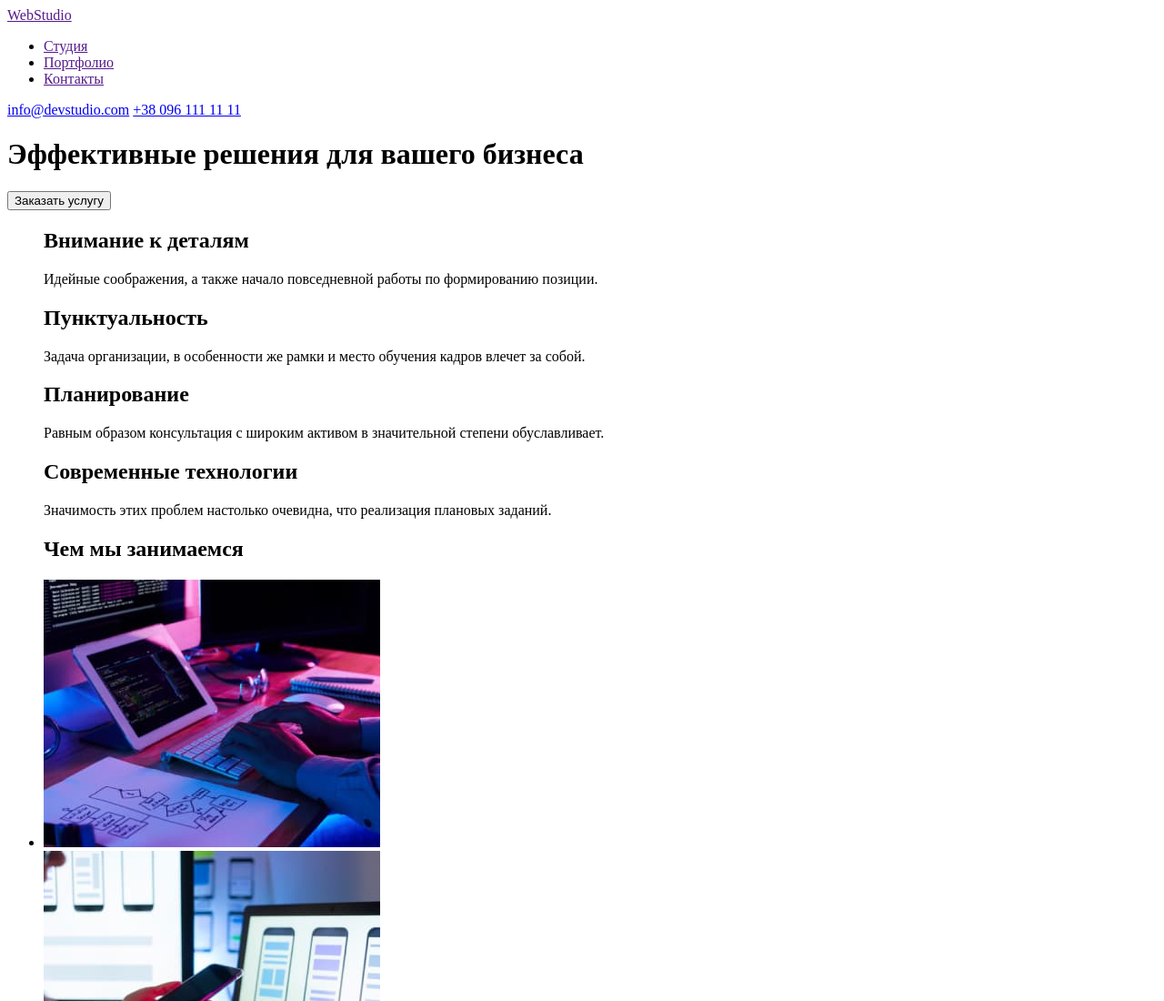
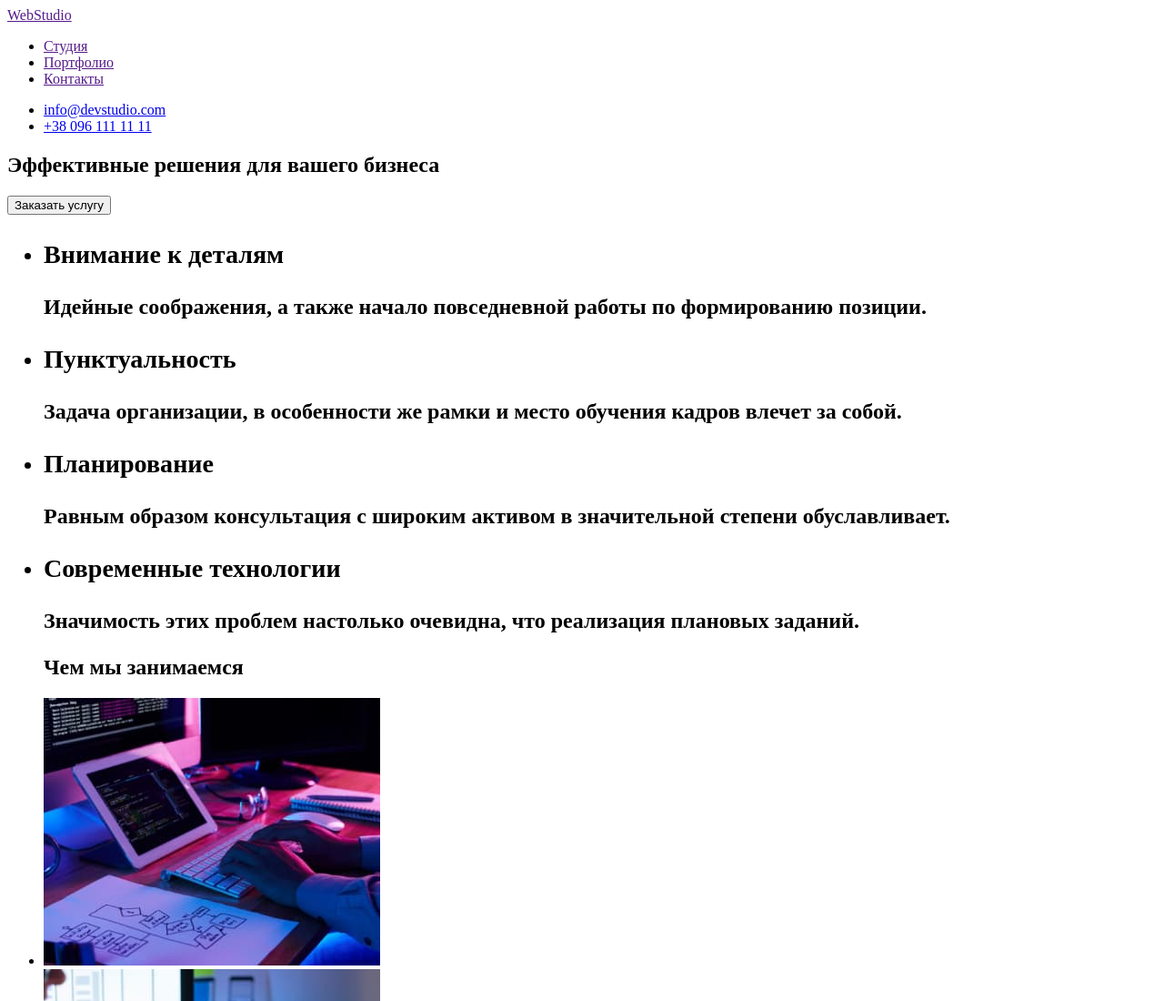
Before and after one commit to bobr1k92/goit-markup-hw-08, a plain HTML site: page index.html in a window 1280 px wide. Shown: the top 1100 px of the page at 91% size. Drawn offline with Linux system fonts and the light colour scheme.

Commit message:
Update index.html

```diff
--- a/index.html
+++ b/index.html
@@ -17,26 +17,40 @@
             <li><a href="">Контакты</a></li>
         </ul>
     </nav>
-        <a href="mail:info@devstudio.com">info@devstudio.com</a>
-        <a href="tel:+380961111111">+38 096 111 11 11</a>
+        <ul>
+            <li><a href="mail:info@devstudio.com">info@devstudio.com</a></li>
+            <li><a href="tel:+380961111111">+38 096 111 11 11</a></li>
+        </ul>
 </header>
 <!-- main section -->
 <main>
+<section>
     <h1>Эффективные решения для вашего бизнеса</h1>
     <button type="button">Заказать услугу</button>
-</main>
+</section>
+
 <!-- section 1 -->
 <section>
+    <h2>
         <ul>
-        <h2>Внимание к деталям</h2>
+            <li>
+                <h3>Внимание к деталям</h3>
                 <p>Идейные соображения, а также начало повседневной работы по формированию позиции.</p>
-        <h2>Пунктуальность</h2>
+            </li>
+            <li>
+                <h3>Пунктуальность</h3>
                 <p>Задача организации, в особенности же рамки и место обучения кадров влечет за собой.</p>
-        <h2>Планирование</h2>
+            </li>
+            <li>
+                <h3>Планирование</h3>
                 <p>Равным образом консультация с широким активом в значительной степени обуславливает.</p>
-        <h2>Современные технологии</h2>
+            </li>
+            <li>
+                <h3>Современные технологии</h3>
                 <p>Значимость этих проблем настолько очевидна, что реализация плановых заданий.</p>
+            </li>
         </ul>
+    </h2>
 </section>
 <!-- section 2 -->
 <section>
@@ -64,6 +78,7 @@
         <p>UI Designer</p>
     </ul>
 </section>
+</main>
 <!-- footer section -->
 <footer>
     <a href="">
```
Lines whose indentation alone changed are shown as unchanged.
